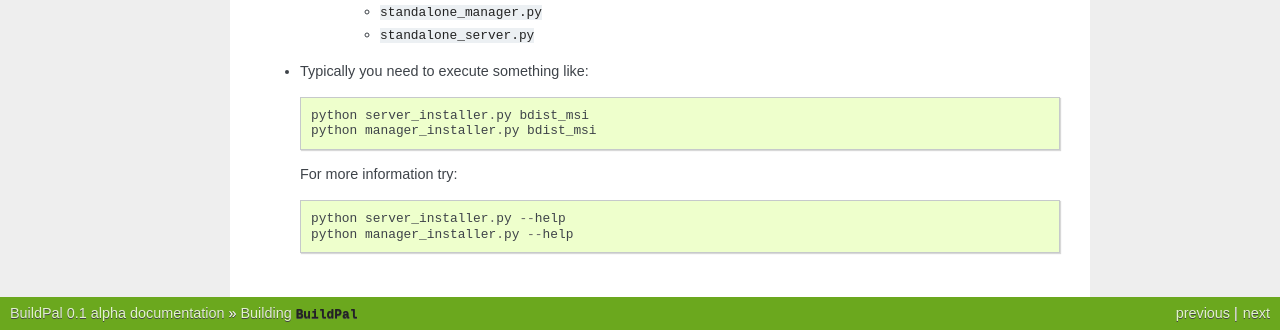
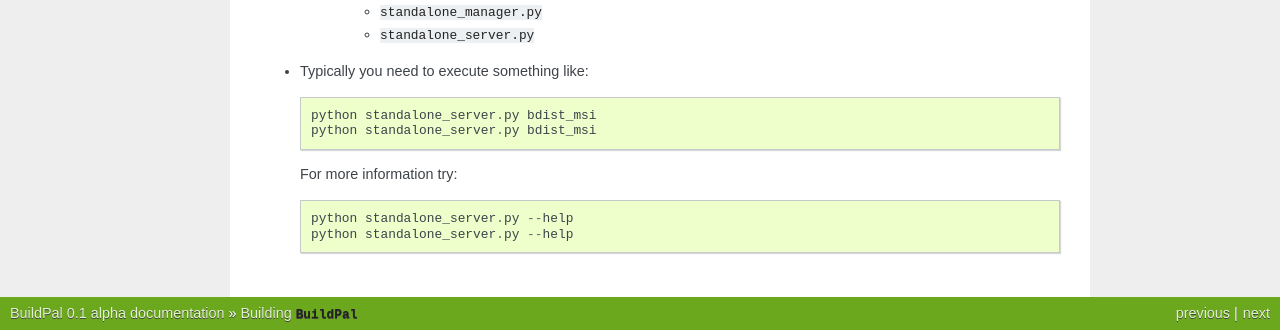
Before and after one commit to pkesist/buildpal, a Sphinx documentation site: the page built from Documentation/building.rst, in a window 1280 px wide. Shown: the part 1320-1650 px from the top of the page. Built offline with Sphinx 7.4.7, drawn with Linux system fonts in a browser that asks for light colours.

Commit message:
fix script names in the docs

```diff
--- a/Documentation/building.rst
+++ b/Documentation/building.rst
@@ -82,10 +82,10 @@ cx_Freeze_.
 
 * Typically you need to execute something like::
 
-    python server_installer.py bdist_msi
-    python manager_installer.py bdist_msi
+    python standalone_server.py bdist_msi
+    python standalone_server.py bdist_msi
 
   For more information try::
 
-    python server_installer.py --help
-    python manager_installer.py --help
+    python standalone_server.py --help
+    python standalone_server.py --help
```
